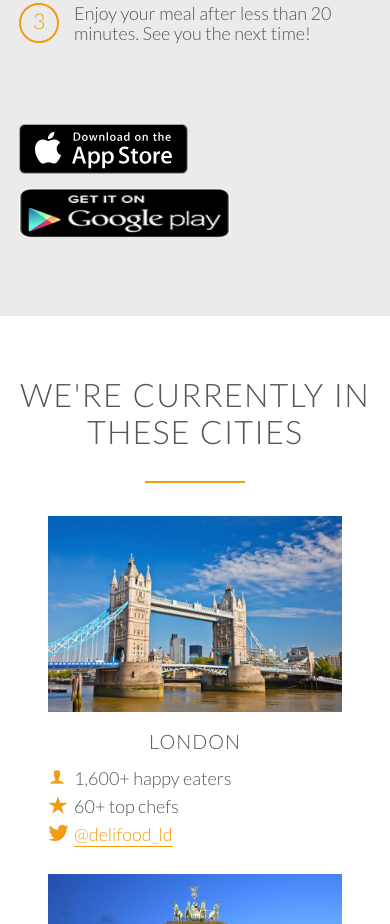
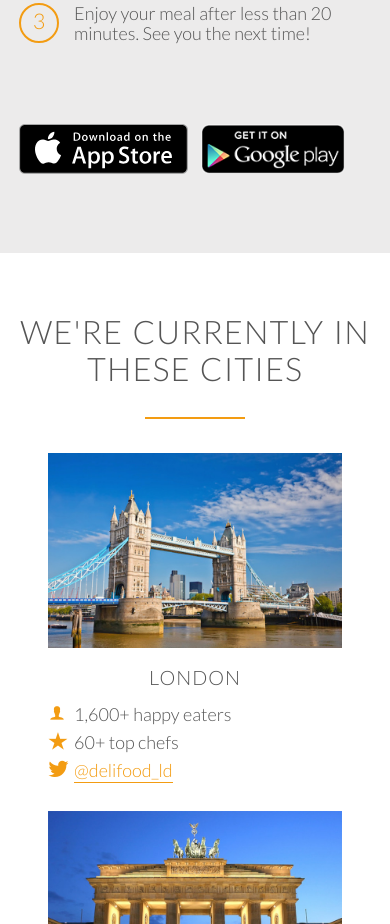
Before and after one commit to Joyan11/Delifood, a plain HTML site: page index.html in a window 390 px wide. Shown: the part 3080-4004 px from the top of the page. Drawn offline with nearby package versions, Linux system fonts and the light colour scheme; files whose address does not match are found by name.

Commit message:
changes for the playstore button

```diff
--- a/resources/css/queries.css
+++ b/resources/css/queries.css
@@ -179,12 +179,7 @@
 
     }
 
-    .playstore img {
-        height: 50px;
-        width: 58%;
-        margin-right: 10px;
-        margin-top: 10px;
-    }
+
 }
 
 
```
